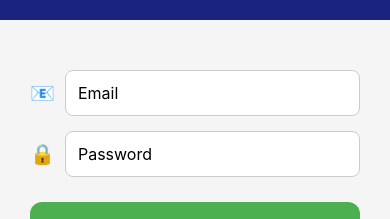
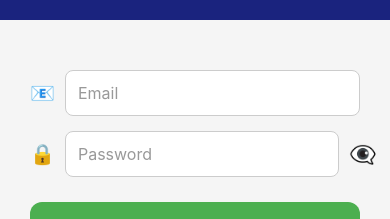
Before and after one commit to lipariantonino75-Ita/superenalotto-analyzer, a React Native app in the folder frontend/: screen / in a window 390 px wide. Shown: the part 270-489 px from the top of the page. Built offline with nearby package versions, Linux system fonts and the light colour scheme.

Commit message:
Fix: password visibile con occhiolino, testo input leggibile

```diff
--- a/frontend/App.js
+++ b/frontend/App.js
@@ -32,6 +32,7 @@ function SplashScreen({ navigation }) {
 function LoginScreen({ navigation }) {
   const [email, setEmail] = useState('');
   const [password, setPassword] = useState('');
+  const [showPassword, setShowPassword] = useState(false);
   const [loading, setLoading] = useState(false);
 
   useEffect(() => { checkLogin(); }, []);
@@ -59,10 +60,25 @@ function LoginScreen({ navigation }) {
         <Text style={styles.subtitle}>Accedi per continuare</Text>
       </View>
       <View style={styles.loginForm}>
-        <View style={styles.inputRow}><Text style={styles.inputIcon}>📧</Text><TextInput style={styles.input} placeholder="Email" value={email} onChangeText={setEmail} keyboardType="email-address" autoCapitalize="none" /></View>
-        <View style={styles.inputRow}><Text style={styles.inputIcon}>🔒</Text><TextInput style={styles.input} placeholder="Password" value={password} onChangeText={setPassword} secureTextEntry /></View>
-        <TouchableOpacity style={styles.loginBtn} onPress={handleLogin} disabled={loading}><Text style={styles.buttonText}>{loading ? '⏳ Accesso...' : '🔓 ACCEDI'}</Text></TouchableOpacity>
-        <TouchableOpacity onPress={() => navigation.navigate('Register')}><Text style={styles.linkText}>📝 Non hai un account? Registrati</Text></TouchableOpacity>
+        <View style={styles.inputRow}>
+          <Text style={styles.inputIcon}>📧</Text>
+          <TextInput style={styles.input} placeholder="Email" value={email} onChangeText={setEmail}
+            keyboardType="email-address" autoCapitalize="none" placeholderTextColor="#999" />
+        </View>
+        <View style={styles.inputRow}>
+          <Text style={styles.inputIcon}>🔒</Text>
+          <TextInput style={styles.input} placeholder="Password" value={password} onChangeText={setPassword}
+            secureTextEntry={!showPassword} placeholderTextColor="#999" />
+          <TouchableOpacity onPress={() => setShowPassword(!showPassword)} style={styles.eyeButton}>
+            <Text style={styles.eyeIcon}>{showPassword ? '👁️' : '👁️‍🗨️'}</Text>
+          </TouchableOpacity>
+        </View>
+        <TouchableOpacity style={styles.loginBtn} onPress={handleLogin} disabled={loading}>
+          <Text style={styles.buttonText}>{loading ? '⏳ Accesso...' : '🔓 ACCEDI'}</Text>
+        </TouchableOpacity>
+        <TouchableOpacity onPress={() => navigation.navigate('Register')}>
+          <Text style={styles.linkText}>📝 Non hai un account? Registrati</Text>
+        </TouchableOpacity>
       </View>
     </View>
   );
@@ -72,6 +88,7 @@ function LoginScreen({ navigation }) {
 function RegisterScreen({ navigation }) {
   const [email, setEmail] = useState('');
   const [password, setPassword] = useState('');
+  const [showPassword, setShowPassword] = useState(false);
   const [loading, setLoading] = useState(false);
 
   const handleRegister = async () => {
@@ -93,10 +110,25 @@ function RegisterScreen({ navigation }) {
         <Text style={styles.subtitle}>Crea il tuo account</Text>
       </View>
       <View style={styles.loginForm}>
-        <View style={styles.inputRow}><Text style={styles.inputIcon}>📧</Text><TextInput style={styles.input} placeholder="Email" value={email} onChangeText={setEmail} keyboardType="email-address" autoCapitalize="none" /></View>
-        <View style={styles.inputRow}><Text style={styles.inputIcon}>🔒</Text><TextInput style={styles.input} placeholder="Password (min 4)" value={password} onChangeText={setPassword} secureTextEntry /></View>
-        <TouchableOpacity style={styles.loginBtn} onPress={handleRegister} disabled={loading}><Text style={styles.buttonText}>{loading ? '⏳ Registrazione...' : '✅ REGISTRATI'}</Text></TouchableOpacity>
-        <TouchableOpacity onPress={() => navigation.goBack()}><Text style={styles.linkText}>🔙 Hai già un account? Accedi</Text></TouchableOpacity>
+        <View style={styles.inputRow}>
+          <Text style={styles.inputIcon}>📧</Text>
+          <TextInput style={styles.input} placeholder="Email" value={email} onChangeText={setEmail}
+            keyboardType="email-address" autoCapitalize="none" placeholderTextColor="#999" />
+        </View>
+        <View style={styles.inputRow}>
+          <Text style={styles.inputIcon}>🔒</Text>
+          <TextInput style={styles.input} placeholder="Password (min 4)" value={password} onChangeText={setPassword}
+            secureTextEntry={!showPassword} placeholderTextColor="#999" />
+          <TouchableOpacity onPress={() => setShowPassword(!showPassword)} style={styles.eyeButton}>
+            <Text style={styles.eyeIcon}>{showPassword ? '👁️' : '👁️‍🗨️'}</Text>
+          </TouchableOpacity>
+        </View>
+        <TouchableOpacity style={styles.loginBtn} onPress={handleRegister} disabled={loading}>
+          <Text style={styles.buttonText}>{loading ? '⏳ Registrazione...' : '✅ REGISTRATI'}</Text>
+        </TouchableOpacity>
+        <TouchableOpacity onPress={() => navigation.goBack()}>
+          <Text style={styles.linkText}>🔙 Hai già un account? Accedi</Text>
+        </TouchableOpacity>
       </View>
     </View>
   );
@@ -254,9 +286,9 @@ function AddExtractionScreen({ navigation }) {
   return (
     <ScrollView style={styles.container}>
       <View style={styles.formHeader}><Text style={styles.formIcon}>➕</Text><Text style={styles.sectionTitle}>Nuova Estrazione</Text></View>
-      <View style={styles.formGroup}><Text style={styles.label}>📅 Data (AAAA-MM-GG)</Text><TextInput style={styles.input} value={date} onChangeText={setDate} placeholder="2026-08-01" /></View>
+      <View style={styles.formGroup}><Text style={styles.label}>📅 Data (AAAA-MM-GG)</Text><TextInput style={styles.input} value={date} onChangeText={setDate} placeholder="2026-08-01" placeholderTextColor="#999" /></View>
       <View style={styles.formGroup}><Text style={styles.label}>🎱 6 Numeri (1-90)</Text>
-        <View style={styles.numbersInputRow}>{numbers.map((n,i)=>(<TextInput key={i} style={styles.numberInput} value={n} onChangeText={t=>{let m=[...numbers];m[i]=t;setNumbers(m);}} keyboardType="numeric" maxLength={2} placeholder={String(i+1)} />))}</View>
+        <View style={styles.numbersInputRow}>{numbers.map((n,i)=>(<TextInput key={i} style={styles.numberInput} value={n} onChangeText={t=>{let m=[...numbers];m[i]=t;setNumbers(m);}} keyboardType="numeric" maxLength={2} placeholder={String(i+1)} placeholderTextColor="#999" />))}</View>
       </View>
       <TouchableOpacity style={styles.submitButton} onPress={handleSubmit} disabled={loading}><Text style={styles.buttonText}>{loading?'⏳ Salvataggio...':'💾 SALVA ESTRAZIONE'}</Text></TouchableOpacity>
     </ScrollView>
@@ -308,7 +340,9 @@ const styles = StyleSheet.create({
   loginForm: { padding: 30, marginTop: 20 },
   inputRow: { flexDirection: 'row', alignItems: 'center', marginBottom: 15 },
   inputIcon: { fontSize: 20, marginRight: 10 },
-  input: { flex: 1, borderWidth: 1, borderColor: '#ccc', borderRadius: 8, padding: 12, fontSize: 16, backgroundColor: '#fff' },
+  input: { flex: 1, borderWidth: 1, borderColor: '#ccc', borderRadius: 8, padding: 12, fontSize: 16, backgroundColor: '#fff', color: '#000' },
+  eyeButton: { padding: 10 },
+  eyeIcon: { fontSize: 22 },
   loginBtn: { backgroundColor: '#4caf50', padding: 18, borderRadius: 12, alignItems: 'center', marginTop: 10 },
   linkText: { textAlign: 'center', marginTop: 20, color: '#1a237e', fontSize: 14 },
   header: { backgroundColor: '#1a237e', padding: 30, alignItems: 'center' },
@@ -375,7 +409,7 @@ const styles = StyleSheet.create({
   formGroup: { padding: 15, backgroundColor: '#fff', marginHorizontal: 15, marginBottom: 10, borderRadius: 12 },
   label: { fontSize: 16, fontWeight: 'bold', marginBottom: 10, color: '#1a237e' },
   numbersInputRow: { flexDirection: 'row', justifyContent: 'space-between', gap: 8 },
-  numberInput: { borderWidth: 1, borderColor: '#ccc', borderRadius: 8, padding: 12, fontSize: 18, width: 48, textAlign: 'center' },
+  numberInput: { borderWidth: 1, borderColor: '#ccc', borderRadius: 8, padding: 12, fontSize: 18, width: 48, textAlign: 'center', color: '#000' },
   submitButton: { backgroundColor: '#ff9800', margin: 15, padding: 18, borderRadius: 12, alignItems: 'center' },
   subscriptionHeader: { padding: 30, alignItems: 'center', backgroundColor: '#1a237e' },
   planCard: { backgroundColor: '#fff', marginHorizontal: 15, marginTop: 15, padding: 20, borderRadius: 12, flexDirection: 'row', alignItems: 'center', borderLeftWidth: 5, elevation: 2 },
--- a/frontend/app.json
+++ b/frontend/app.json
@@ -21,7 +21,7 @@
         "backgroundColor": "#1a237e"
       },
       "package": "com.lipariantonino75.superenalottoanalyzer",
-      "versionCode": 14
+      "versionCode": 15
     },
     "web": {
       "favicon": "./assets/favicon.png"
```
